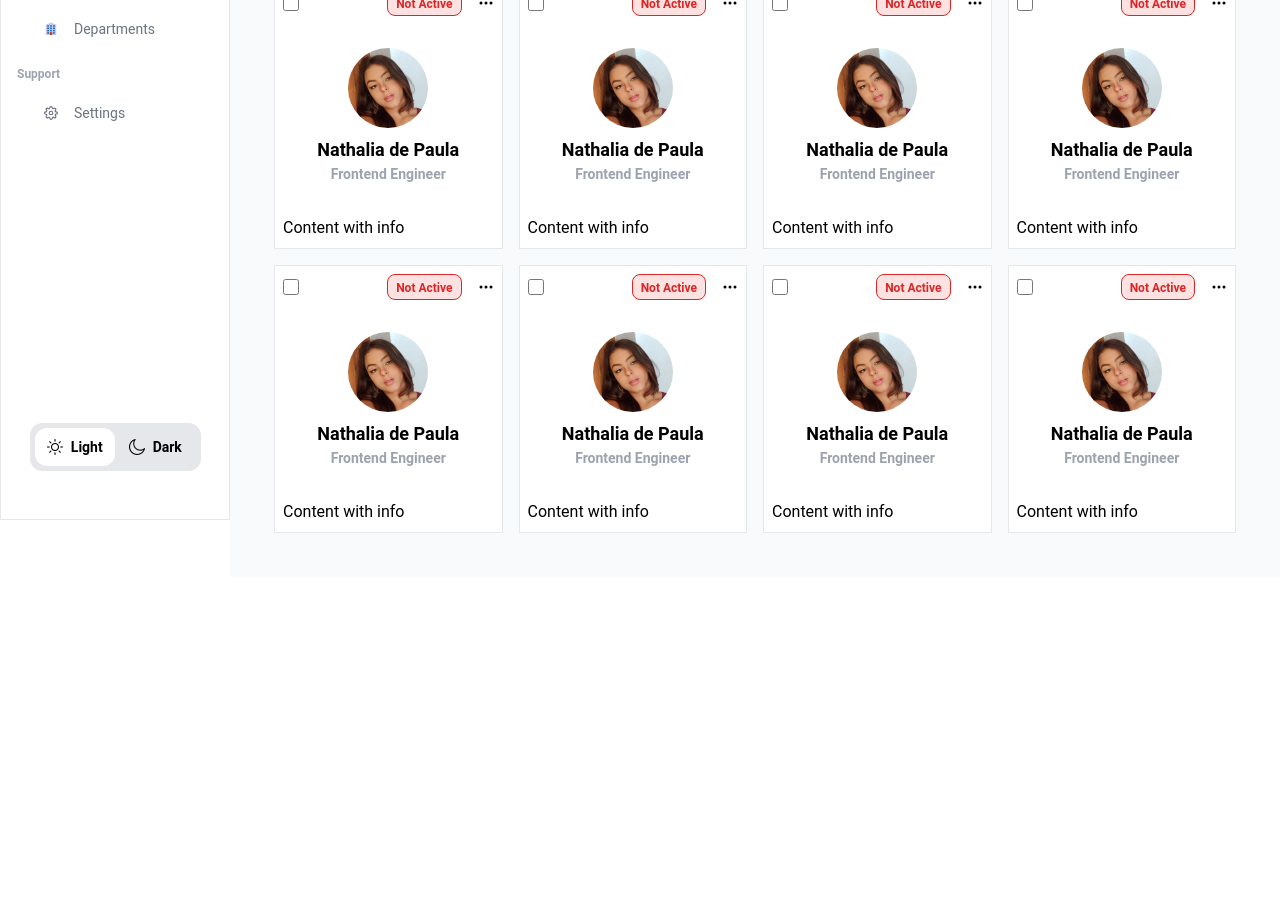
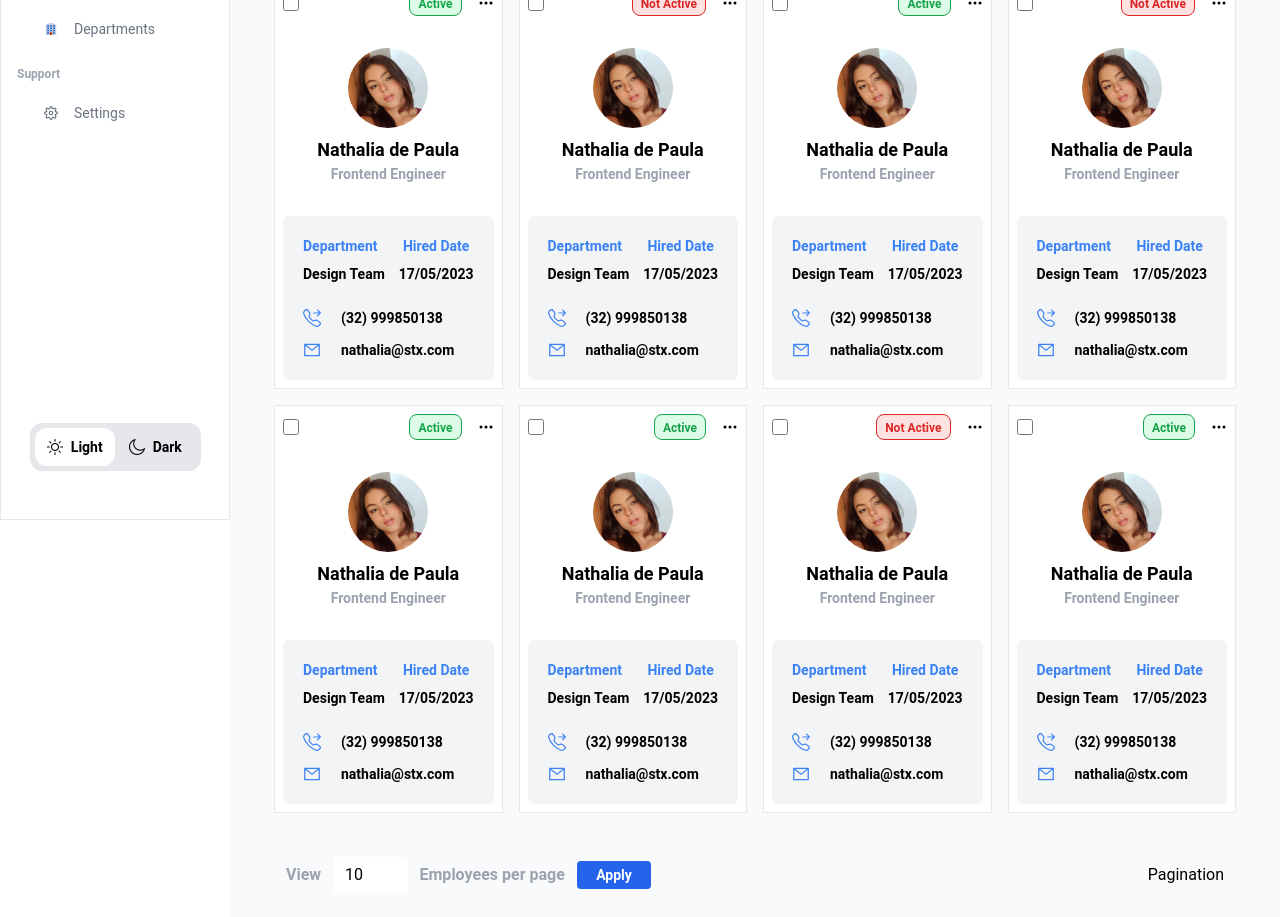
Before and after one commit to MatheusDev20/ksx-frontend, a Next.js app: page /employees in a window 1280 px wide. Shown: the part 280-1197 px from the top of the page. Before the commit the page ends 857 px from the top, so only its background shows below. Built offline with nearby package versions, Linux system fonts and the light colour scheme.

Commit message:
feat: card grid styles

```diff
--- a/package.json
+++ b/package.json
@@ -11,6 +11,7 @@
   "dependencies": {
     "@headlessui/react": "^1.7.15",
     "@heroicons/react": "^2.0.18",
+    "@material-tailwind/react": "^2.0.6",
     "@types/node": "20.2.1",
     "@types/react": "18.2.6",
     "@types/react-dom": "18.2.4",
--- a/src/app/employees/components/Card/CardContent.tsx
+++ /dev/null
@@ -1,5 +0,0 @@
-import React from 'react'
-
-export const CardContent = (): React.JSX.Element => {
-  return <h1>Content with info</h1>
-}
--- /dev/null
+++ b/src/app/employees/components/Card/CardFooter.tsx
@@ -0,0 +1,40 @@
+import React from 'react'
+import { AiOutlineMail } from 'react-icons/ai'
+import { BsTelephoneForward } from 'react-icons/bs'
+
+export const CardFooter = (): React.JSX.Element => {
+  return (
+    <footer className="flex flex-col p-5 bg-gray-100 gap-6 rounded-md">
+      <header className="flex items-center justify-between">
+        <div className="flex flex-col gap-2">
+          <span className="text-sm text-blue-500 font-semibold">
+            Department
+          </span>
+          <p className="text-sm text-black font-semibold">Design Team</p>
+        </div>
+        <div className="flex flex-col gap-2 items-center">
+          <span className="text-sm text-blue-500 font-semibold">
+            Hired Date
+          </span>
+          <p className="text-sm text-black font-semibold">17/05/2023</p>
+        </div>
+      </header>
+
+      <section className="flex flex-col gap-3 justify-center items-start">
+        <div className="flex gap-5 items-center">
+          <span className="text-lg text-blue-500 font-semibold">
+            <BsTelephoneForward />
+          </span>
+          <p className="text-sm text-black font-semibold">(32) 999850138</p>
+        </div>
+
+        <div className="flex gap-5 items-center">
+          <span className="text-lg text-blue-500 font-semibold">
+            <AiOutlineMail />
+          </span>
+          <p className="text-sm text-black font-semibold">nathalia@stx.com</p>
+        </div>
+      </section>
+    </footer>
+  )
+}
--- a/src/app/employees/components/Card/CardHeader.tsx
+++ b/src/app/employees/components/Card/CardHeader.tsx
@@ -17,7 +17,7 @@ export const CardHeader = ({
       />
       <div className="flex gap-4 items-center">
         <CardLabel status={employeeStatus} />
-        <BsThreeDots />
+        <BsThreeDots className="cursor-pointer hover:text-blue-600" />
       </div>
     </header>
   )
--- a/src/app/employees/components/Card/index.ts
+++ b/src/app/employees/components/Card/index.ts
@@ -1,4 +1,4 @@
-import { CardContent } from './CardContent'
+import { CardFooter } from './CardFooter'
 import { CardHeader } from './CardHeader'
 import { CardInfo } from './CardInfo'
 import { CardWrapper } from './CardWrapper'
@@ -7,5 +7,5 @@ export const EmployeeCard = {
   Header: CardHeader,
   Info: CardInfo,
   Wrapper: CardWrapper,
-  Content: CardContent,
+  Footer: CardFooter,
 }
--- a/src/app/employees/components/CardList/index.tsx
+++ b/src/app/employees/components/CardList/index.tsx
@@ -1,48 +1,55 @@
 import React from 'react'
 import { EmployeeCard } from '../Card'
+import { Pagination } from '../Pagination'
+
 export const CardList = (): React.JSX.Element => {
   return (
+    <main className="flex flex-col gap-0">
       <div className="p-8 grid grid-cols-4 gap-4 w-full">
         <EmployeeCard.Wrapper>
-        <EmployeeCard.Header employeeStatus="Not Active" />
+          <EmployeeCard.Header employeeStatus="Active" />
           <EmployeeCard.Info />
-        <EmployeeCard.Content />
+          <EmployeeCard.Footer />
         </EmployeeCard.Wrapper>
         <EmployeeCard.Wrapper>
           <EmployeeCard.Header employeeStatus="Not Active" />
           <EmployeeCard.Info />
-        <EmployeeCard.Content />
+          <EmployeeCard.Footer />
+        </EmployeeCard.Wrapper>
+        <EmployeeCard.Wrapper>
+          <EmployeeCard.Header employeeStatus="Active" />
+          <EmployeeCard.Info />
+          <EmployeeCard.Footer />
         </EmployeeCard.Wrapper>
         <EmployeeCard.Wrapper>
           <EmployeeCard.Header employeeStatus="Not Active" />
           <EmployeeCard.Info />
-        <EmployeeCard.Content />
+          <EmployeeCard.Footer />
+        </EmployeeCard.Wrapper>
+        <EmployeeCard.Wrapper>
+          <EmployeeCard.Header employeeStatus="Active" />
+          <EmployeeCard.Info />
+          <EmployeeCard.Footer />
+        </EmployeeCard.Wrapper>
+        <EmployeeCard.Wrapper>
+          <EmployeeCard.Header employeeStatus="Active" />
+          <EmployeeCard.Info />
+          <EmployeeCard.Footer />
         </EmployeeCard.Wrapper>
         <EmployeeCard.Wrapper>
           <EmployeeCard.Header employeeStatus="Not Active" />
           <EmployeeCard.Info />
-        <EmployeeCard.Content />
+          <EmployeeCard.Footer />
         </EmployeeCard.Wrapper>
         <EmployeeCard.Wrapper>
-        <EmployeeCard.Header employeeStatus="Not Active" />
+          <EmployeeCard.Header employeeStatus="Active" />
           <EmployeeCard.Info />
-        <EmployeeCard.Content />
-      </EmployeeCard.Wrapper>
-      <EmployeeCard.Wrapper>
-        <EmployeeCard.Header employeeStatus="Not Active" />
-        <EmployeeCard.Info />
-        <EmployeeCard.Content />
-      </EmployeeCard.Wrapper>
-      <EmployeeCard.Wrapper>
-        <EmployeeCard.Header employeeStatus="Not Active" />
-        <EmployeeCard.Info />
-        <EmployeeCard.Content />
-      </EmployeeCard.Wrapper>
-      <EmployeeCard.Wrapper>
-        <EmployeeCard.Header employeeStatus="Not Active" />
-        <EmployeeCard.Info />
-        <EmployeeCard.Content />
+          <EmployeeCard.Footer />
         </EmployeeCard.Wrapper>
       </div>
+      <footer className="px-8 place-self-center w-full">
+        <Pagination page={1} />
+      </footer>
+    </main>
   )
 }
--- /dev/null
+++ b/src/app/employees/components/Pagination/index.tsx
@@ -0,0 +1,29 @@
+'use client'
+
+import React from 'react'
+
+interface PageProps {
+  page: number
+}
+export const Pagination = ({ page }: PageProps): React.JSX.Element => {
+  return (
+    <div className="flex p-3 items-center justify-between gap-4 w-full">
+      <section className="flex gap-3 items-center">
+        <p className="text-gray-400 font-semibold">View</p>
+        <input
+          type="number"
+          value={10}
+          className="peer block min-h-[auto] w-[15%] bg-white rounded border-0 px-3 py-[0.32rem] leading-[1.6] outline-none transition-all duration-200 ease-linear focus:placeholder:opacity-100 peer-focus:text-primary data-[te-input-state-active]:placeholder:opacity-100 motion-reduce:transition-none dark:text-neutral-200 dark:placeholder:text-neutral-200 dark:peer-focus:text-primary [&:not([data-te-input-placeholder-active])]:placeholder:opacity-0"
+        />
+        <p className="text-gray-400 font-semibold">Employees per page</p>
+        <button className="bg-blue-600 text-white rounded hover:border-transparent hover:bg-blue-500 w-[15%] py-1 flex items-center justify-center">
+          <span className=" text-sm font-semibold">Apply</span>
+        </button>
+      </section>
+
+      <div>
+        <p>Pagination</p>
+      </div>
+    </div>
+  )
+}
```
Also changed, not shown: 1 other file (tests, documents, lock files or other folders). Lines whose indentation alone changed are shown as unchanged.
